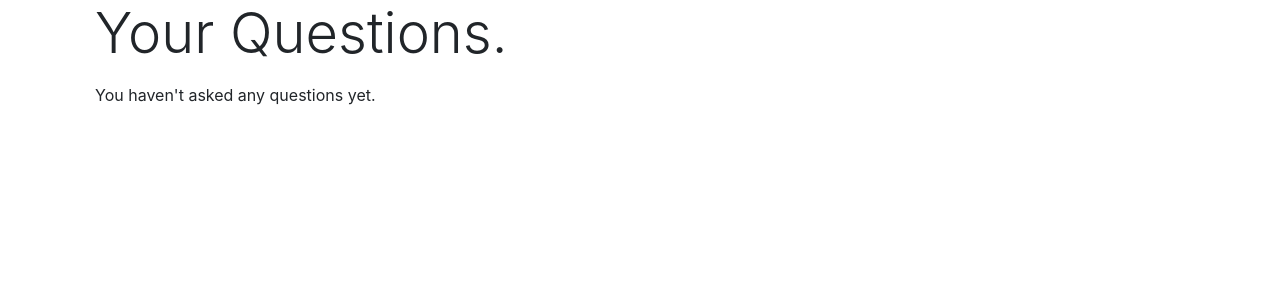
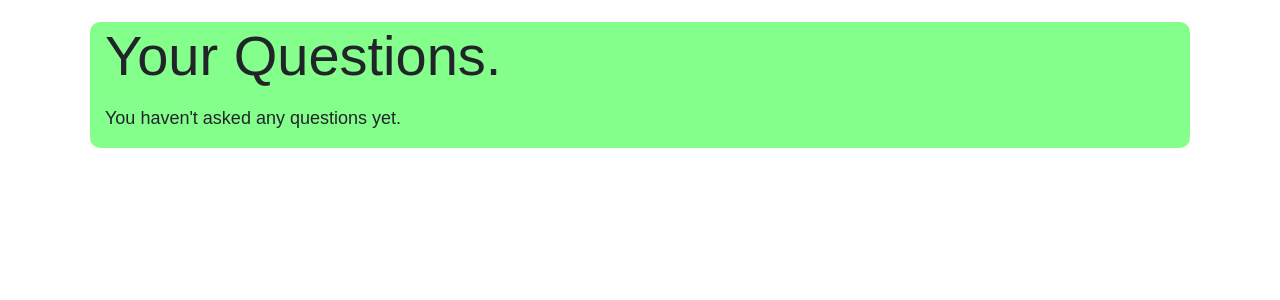
Before and after one commit to nova-sangeeth/QnA-application, a Django app: page /question/my_questions/ in a window 1280 px wide. Shown: the part 58-358 px from the top of the page. Run offline with Django 3.2, Linux system fonts and the light colour scheme; the visitor is signed in with stand-in values (Sample User, id 1); data that the repository does not hold is empty; some libraries are stand-ins or nearby versions.

Commit message:
added changes to the css classes.

```diff
--- a/static/style.css
+++ b/static/style.css
@@ -1,38 +1,18 @@
-body {background-color: coral;}
+div#thing {
+    position: absolute;
+    top: 80px;
+    z-index: 4;
+    width: 1100px;
+    margin-left: -550px;
+    left: 50%;
+    background-color: #85ff8b ;
+    border-radius: 10px;
+  }
 
-.num-answers {
-    font-size: 14px;
-}
 
-a.done, a.done:hover {
-    color:orange !important;
-}
 
-.separator {
-    margin-left: 3;
-    margin-right: 3;
-}
+  p {
+    font-family: 'Maven Pro', sans-serif;
+    font-size: 18px;
 
-.answers > hr:last-child {
-    display: none;
-}
-.answer-text {
-    white-space: break-spaces;
-}
-
-.answer-block {
-    margin-left: 10px;
-}
-
-.csqa-nav {
-    position: relative;
-    top: 1px;
-    font-size: 13;
-    margin-right: 5;
-}
-
-@media (max-width: 615px){
-    .site-title-second-half{
-        display: none;
-    }
-}
+  }
```
